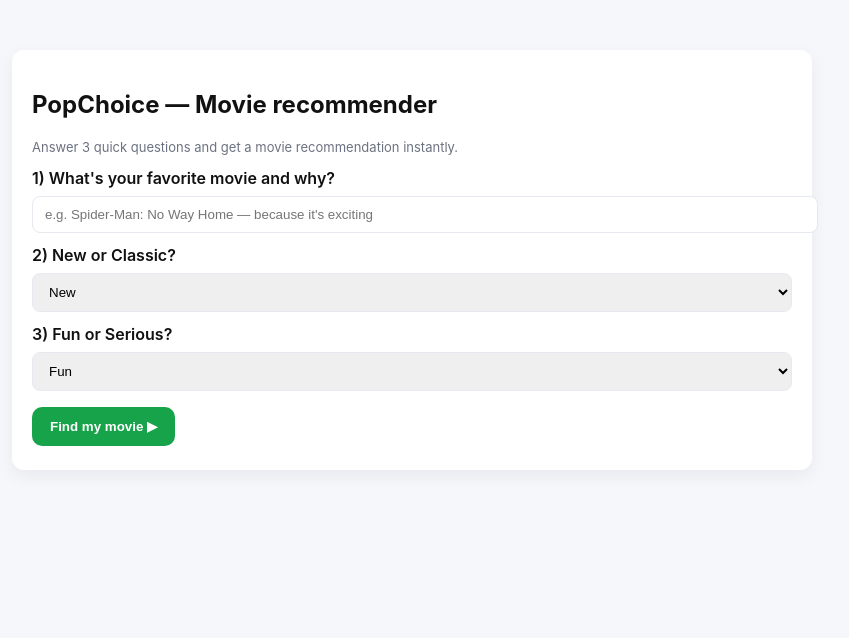
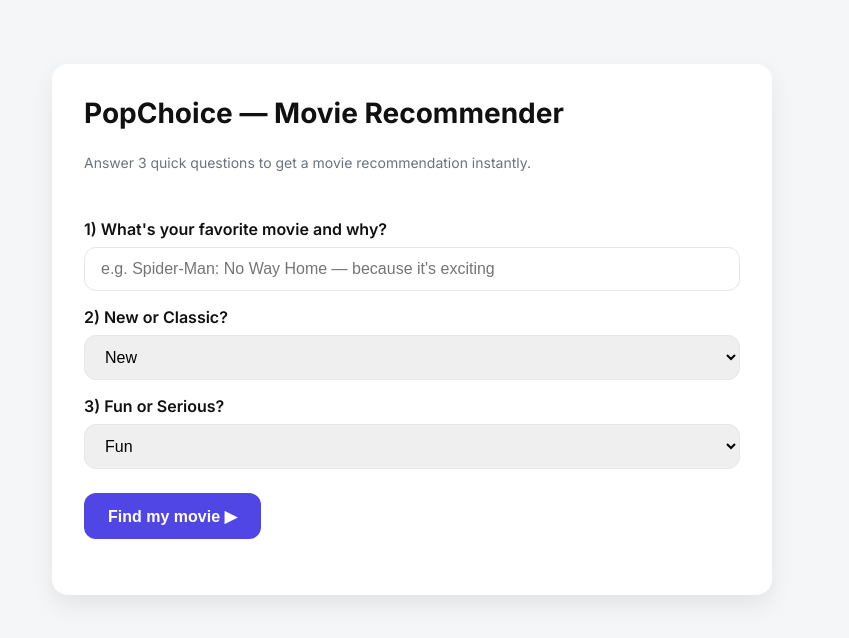
Before and after one commit to Munaza51/popchoice, a plain HTML site: page index.html in a window 1280 px wide. Shown: the whole page, without its empty margins (228-1077 px from the left). Drawn offline with Linux system fonts and the light colour scheme.

Commit message:
Update index.html

```diff
--- a/index.html
+++ b/index.html
@@ -2,81 +2,95 @@
 <html lang="en">
 <head>
   <meta charset="utf-8" />
-  <meta name="viewport" content="width=device-width,initial-scale=1" />
+  <meta name="viewport" content="width=device-width, initial-scale=1" />
   <title>PopChoice — AI Movie Recommender</title>
+  <link href="https://fonts.googleapis.com/css2?family=Inter:wght@400;600;700&display=swap" rel="stylesheet">
   <style>
-    body {
-      font-family: Inter, system-ui, -apple-system, "Segoe UI", Roboto, "Helvetica Neue", Arial;
-      padding: 24px;
-      background: #f6f7fb;
-      color: #111;
+    /* Reset & base */
+    * { box-sizing: border-box; margin: 0; padding: 0; }
+    body { font-family: 'Inter', system-ui, -apple-system, 'Segoe UI', Roboto, 'Helvetica Neue', Arial; background: #f4f6f8; color: #111; padding: 2rem; }
+
+    /* Card container */
+    .card {
+      max-width: 720px;
+      margin: 2rem auto;
+      background: #fff;
+      border-radius: 16px;
+      box-shadow: 0 10px 25px rgba(0,0,0,0.08);
+      padding: 2rem;
+      display: flex;
+      flex-direction: column;
+      gap: 1rem;
     }
-    .card {
-      max-width: 760px;
-      margin: 18px auto;
-      background: white;
-      border-radius: 12px;
-      box-shadow: 0 6px 18px rgba(16,24,40,0.06);
-      padding: 20px;
-    }
-    label {
-      display: block;
-      margin-top: 12px;
-      font-weight: 600;
-    }
+
+    /* Headings */
+    h2 { font-weight: 700; font-size: 1.75rem; margin-bottom: 0.5rem; }
+    .small { font-size: 0.875rem; color: #6b7280; margin-bottom: 1rem; }
+
+    /* Form styling */
+    label { font-weight: 600; margin-top: 1rem; display: block; }
     input[type="text"], select, textarea {
       width: 100%;
-      padding: 10px 12px;
-      margin-top: 8px;
-      border-radius: 8px;
-      border: 1px solid #e6e9ef;
+      padding: 0.75rem 1rem;
+      margin-top: 0.5rem;
+      border-radius: 12px;
+      border: 1px solid #e5e7eb;
+      font-size: 1rem;
     }
+    select { cursor: pointer; }
     .btn {
-      background: #16a34a;
+      margin-top: 1.5rem;
+      padding: 0.85rem 1.5rem;
+      font-weight: 700;
+      font-size: 1rem;
+      border: none;
+      border-radius: 12px;
+      cursor: pointer;
+      background: #4f46e5;
       color: white;
-      border: 0;
-      padding: 12px 18px;
-      border-radius: 10px;
-      margin-top: 16px;
-      cursor: pointer;
-      font-weight: 700;
+      transition: background 0.2s ease;
     }
-    .btn[disabled] {
-      opacity: 0.6;
-      cursor: default;
+    .btn:hover:not([disabled]) { background: #4338ca; }
+    .btn[disabled] { opacity: 0.6; cursor: default; }
+
+    /* Result box */
+    #movie-box { display: flex; flex-direction: column; gap: 1rem; }
+    .explain-line {
+      padding: 1rem;
+      background: #eef6ff;
+      border-radius: 12px;
+      border: 1px solid #c7d2fe;
+      white-space: pre-wrap;
+      word-wrap: break-word;
+      overflow-wrap: break-word;
+      font-size: 1rem;
     }
     .movie-title {
-      font-size: 22px;
-      font-weight: 800;
-      margin-bottom: 8px;
+      font-weight: 700;
+      font-size: 1.5rem;
+      margin-bottom: 0.5rem;
     }
-    /* باکس AI پاسخ‌ها */
-    .explain-line {
-      margin-top: 10px;
-      padding: 12px;
-      background: #f0fdf4;
-      border-radius: 8px;
-      border: 1px solid #dcfce7;
-      white-space: pre-wrap;      /* حفظ خطوط و break ها */
-      word-wrap: break-word;      /* شکستن کلمات طولانی */
-      overflow-wrap: break-word;  /* پشتیبانی مرورگرها */
-      max-width: 100%;            /* باکس از container خارج نشه */
-    }
-    .go-again {
-      margin-top: 14px;
-      background: #0369a1;
-    }
-    .small {
-      color: #6b7280;
-      font-size: 13px;
-      margin-top: 4px;
+
+    /* "Go again" button */
+    .go-again { background: #10b981; margin-top: 1rem; }
+    .go-again:hover { background: #059669; }
+
+    /* Status message */
+    #status { font-size: 0.875rem; color: #374151; margin-top: 0.5rem; }
+
+    /* Responsive adjustments */
+    @media (max-width: 480px) {
+      .card { padding: 1.5rem; }
+      h2 { font-size: 1.5rem; }
+      .movie-title { font-size: 1.25rem; }
     }
   </style>
 </head>
 <body>
+
   <div class="card" id="questions-view">
-    <h2>PopChoice — Movie recommender</h2>
-    <p class="small">Answer 3 quick questions and get a movie recommendation instantly.</p>
+    <h2>PopChoice — Movie Recommender</h2>
+    <p class="small">Answer 3 quick questions to get a movie recommendation instantly.</p>
 
     <form id="movie-form">
       <label>1) What's your favorite movie and why?</label>
@@ -97,7 +111,7 @@
       <button id="submit-btn" class="btn" type="submit">Find my movie ▶</button>
     </form>
 
-    <div id="status" class="small"></div>
+    <div id="status"></div>
   </div>
 
   <div class="card" id="result-view" style="display:none;">
```
